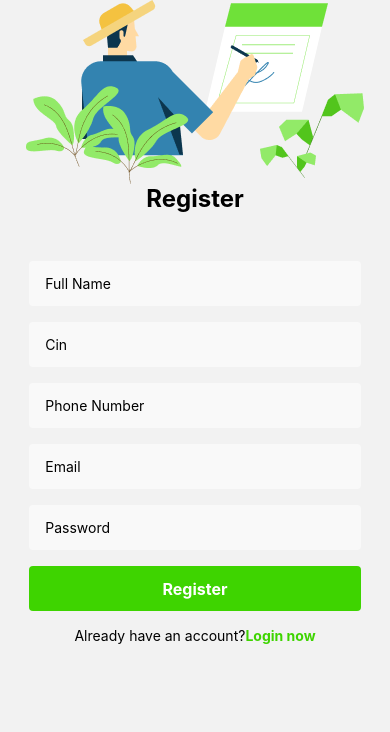
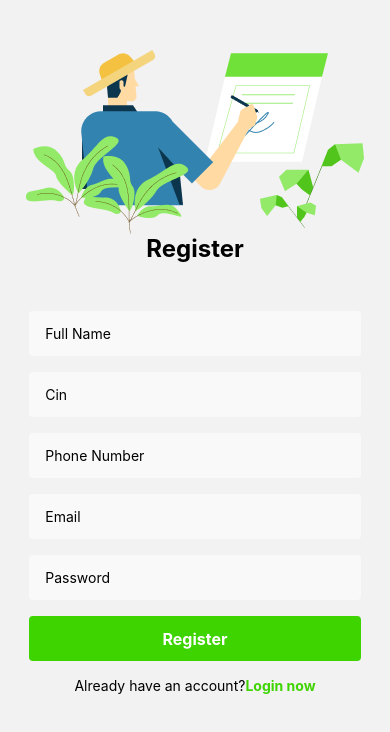
Before and after one commit to BEGDAR8ZOUHAIR/LivestockManagement, a React Native app in the folder mobile/: screen /Register in a window 390 px wide. Shown: the top 732 px of the page. Built offline with nearby package versions, Linux system fonts and the light colour scheme.

Commit message:
update style of register

```diff
--- a/mobile/pages/Register.jsx
+++ b/mobile/pages/Register.jsx
@@ -121,6 +121,7 @@ const styles = StyleSheet.create({
     flex: 1,
     justifyContent: "center",
     alignItems: "center",
+    marginTop: 50,
   },
   title: {
     fontSize: 24,
```
